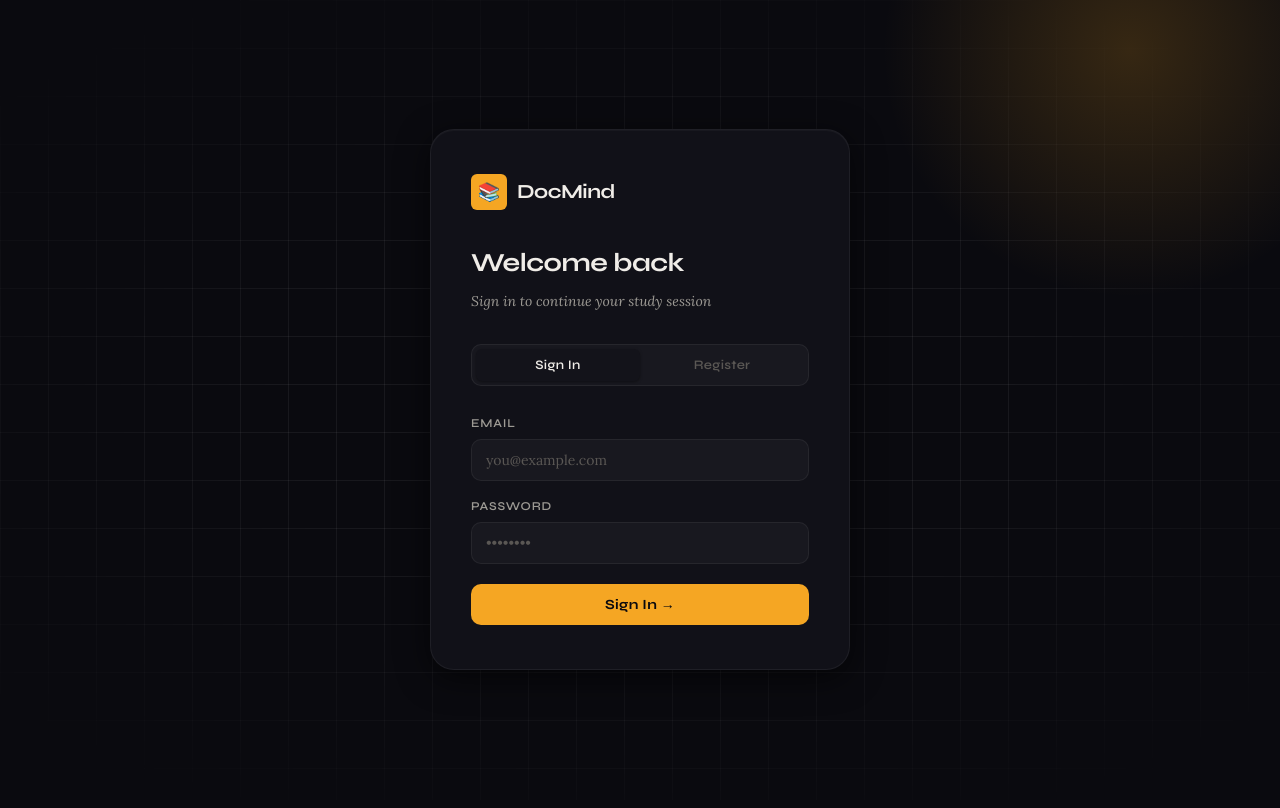
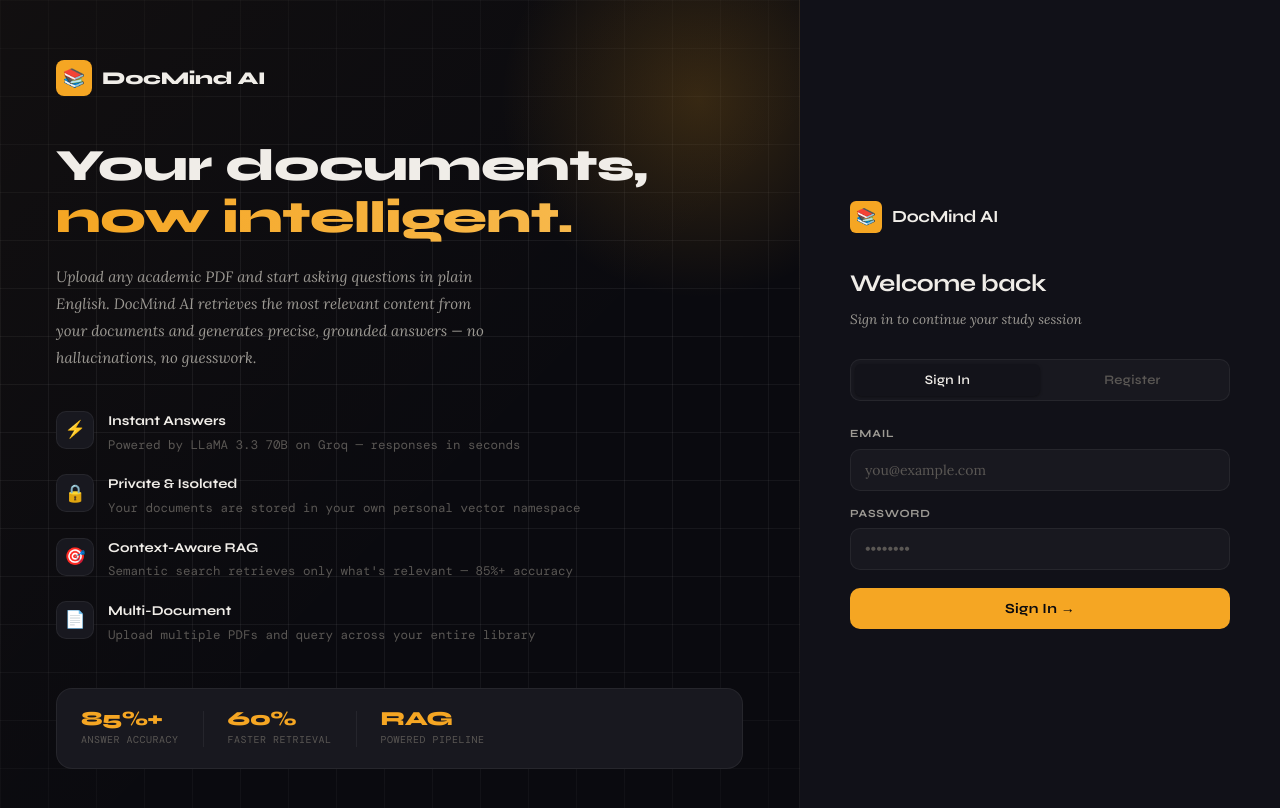
Before and after one commit to Kaviyadharshini1211/Docmind-, a React (Create React App) app in the folder client/: page / in a window 1280 px wide. Shown: the top 808 px of the page. Built offline with nearby package versions, Linux system fonts and the light colour scheme; no server answers; the HTML template or start-up script is replaced by a standard one; a web font is replaced by a local one.

Commit message:
login page improved with intro

```diff
--- a/client/src/pages/AuthPage.css
+++ b/client/src/pages/AuthPage.css
@@ -1,16 +1,16 @@
 /* src/pages/AuthPage.css */
+
+/* ── Page Layout: two columns ── */
 .auth-page {
   min-height: 100vh;
   display: flex;
-  align-items: center;
-  justify-content: center;
+  align-items: stretch;
   background: var(--bg-base);
   position: relative;
   overflow: hidden;
-  padding: 24px;
 }
 
-/* Background grid */
+/* Background grid on the whole page */
 .auth-page::before {
   content: '';
   position: absolute;
@@ -19,34 +19,212 @@
     linear-gradient(var(--border) 1px, transparent 1px),
     linear-gradient(90deg, var(--border) 1px, transparent 1px);
   background-size: 48px 48px;
-  mask-image: radial-gradient(ellipse 70% 60% at 50% 50%, black 40%, transparent 100%);
+  mask-image: radial-gradient(ellipse 80% 80% at 30% 50%, black 30%, transparent 100%);
   pointer-events: none;
+  z-index: 0;
 }
 
-/* Amber glow orb */
-.auth-page::after {
+/* ══════════════════════════════
+   LEFT — Intro Panel
+══════════════════════════════ */
+.auth-intro {
+  flex: 1;
+  padding: 60px 56px;
+  display: flex;
+  flex-direction: column;
+  justify-content: center;
+  position: relative;
+  z-index: 1;
+  border-right: 1px solid var(--border);
+  background: linear-gradient(
+    135deg,
+    rgba(245, 166, 35, 0.03) 0%,
+    transparent 60%
+  );
+}
+
+/* Amber orb top-right of intro */
+.auth-intro::after {
   content: '';
   position: absolute;
-  width: 500px;
-  height: 500px;
+  width: 400px;
+  height: 400px;
   border-radius: 50%;
   background: radial-gradient(circle, var(--accent-glow) 0%, transparent 70%);
-  top: -200px;
+  top: -100px;
   right: -100px;
   pointer-events: none;
+  z-index: 0;
+}
+
+.auth-intro > * {
+  position: relative;
+  z-index: 1;
+}
+
+/* Logo */
+.auth-intro-logo {
+  display: flex;
+  align-items: center;
+  gap: 10px;
+  margin-bottom: 44px;
+}
+
+.auth-intro-icon {
+  width: 36px;
+  height: 36px;
+  background: var(--accent);
+  border-radius: 8px;
+  display: flex;
+  align-items: center;
+  justify-content: center;
+  font-size: 18px;
+}
+
+.auth-intro-brand {
+  font-family: var(--font-display);
+  font-size: 18px;
+  font-weight: 800;
+  color: var(--text-primary);
+  letter-spacing: -0.3px;
+}
+
+/* Heading */
+.auth-intro-heading {
+  font-family: var(--font-display);
+  font-size: clamp(2rem, 3.5vw, 3rem);
+  font-weight: 800;
+  line-height: 1.15;
+  letter-spacing: -0.5px;
+  color: var(--text-primary);
+  margin-bottom: 20px;
+}
+
+.auth-intro-highlight {
+  background: linear-gradient(90deg, var(--accent), #f7b84b);
+  -webkit-background-clip: text;
+  -webkit-text-fill-color: transparent;
+  background-clip: text;
+}
+
+/* Description */
+.auth-intro-desc {
+  font-size: 15px;
+  color: var(--text-secondary);
+  line-height: 1.8;
+  max-width: 440px;
+  margin-bottom: 40px;
+  font-style: italic;
+}
+
+/* Features list */
+.auth-features {
+  display: flex;
+  flex-direction: column;
+  gap: 20px;
+  margin-bottom: 44px;
+}
+
+.auth-feature {
+  display: flex;
+  align-items: flex-start;
+  gap: 14px;
+  animation: fadeIn 0.4s ease both;
+}
+
+.auth-feature:nth-child(1) { animation-delay: 0.05s; }
+.auth-feature:nth-child(2) { animation-delay: 0.1s; }
+.auth-feature:nth-child(3) { animation-delay: 0.15s; }
+.auth-feature:nth-child(4) { animation-delay: 0.2s; }
+
+.auth-feature-icon {
+  width: 38px;
+  height: 38px;
+  border-radius: 10px;
+  background: var(--bg-elevated);
+  border: 1px solid var(--border);
+  display: flex;
+  align-items: center;
+  justify-content: center;
+  font-size: 17px;
+  flex-shrink: 0;
+}
+
+.auth-feature-title {
+  font-family: var(--font-display);
+  font-size: 13.5px;
+  font-weight: 700;
+  color: var(--text-primary);
+  margin-bottom: 3px;
+}
+
+.auth-feature-desc {
+  font-size: 12.5px;
+  color: var(--text-muted);
+  line-height: 1.5;
+  font-family: var(--font-mono);
+}
+
+/* Stats bar */
+.auth-stats {
+  display: flex;
+  align-items: center;
+  gap: 24px;
+  padding: 20px 24px;
+  background: var(--bg-elevated);
+  border: 1px solid var(--border);
+  border-radius: var(--radius-lg);
+}
+
+.auth-stat {
+  display: flex;
+  flex-direction: column;
+  gap: 3px;
+}
+
+.auth-stat-num {
+  font-family: var(--font-display);
+  font-size: 20px;
+  font-weight: 800;
+  color: var(--accent);
+  letter-spacing: -0.5px;
+  line-height: 1;
+}
+
+.auth-stat-label {
+  font-family: var(--font-mono);
+  font-size: 10px;
+  color: var(--text-muted);
+  text-transform: uppercase;
+  letter-spacing: 0.5px;
+}
+
+.auth-stat-divider {
+  width: 1px;
+  height: 36px;
+  background: var(--border);
+  flex-shrink: 0;
+}
+
+/* ══════════════════════════════
+   RIGHT — Form Panel
+══════════════════════════════ */
+.auth-form-side {
+  width: 480px;
+  flex-shrink: 0;
+  display: flex;
+  align-items: center;
+  justify-content: center;
+  padding: 40px 40px;
+  position: relative;
+  z-index: 1;
+  background: var(--bg-surface);
 }
 
 .auth-card {
   width: 100%;
-  max-width: 420px;
-  background: var(--bg-surface);
-  border: 1px solid var(--border);
-  border-radius: var(--radius-xl);
-  padding: 44px 40px;
-  position: relative;
-  z-index: 1;
+  max-width: 380px;
   animation: scaleIn 0.4s ease both;
-  box-shadow: var(--shadow-lg), inset 0 1px 0 #ffffff08;
 }
 
 .auth-logo {
@@ -57,27 +235,27 @@
 }
 
 .auth-logo-icon {
-  width: 36px;
-  height: 36px;
+  width: 32px;
+  height: 32px;
   background: var(--accent);
   border-radius: var(--radius-sm);
   display: flex;
   align-items: center;
   justify-content: center;
-  font-size: 18px;
+  font-size: 16px;
 }
 
 .auth-logo-text {
   font-family: var(--font-display);
-  font-size: 20px;
+  font-size: 17px;
   font-weight: 700;
   color: var(--text-primary);
-  letter-spacing: -0.5px;
+  letter-spacing: -0.3px;
 }
 
 .auth-title {
   font-family: var(--font-display);
-  font-size: 26px;
+  font-size: 24px;
   font-weight: 700;
   color: var(--text-primary);
   letter-spacing: -0.5px;
@@ -85,10 +263,9 @@
 }
 
 .auth-subtitle {
-  font-size: 14px;
+  font-size: 13.5px;
   color: var(--text-secondary);
-  margin-bottom: 32px;
-  font-family: var(--font-body);
+  margin-bottom: 28px;
   font-style: italic;
 }
 
@@ -98,7 +275,7 @@
   background: var(--bg-elevated);
   border-radius: var(--radius-md);
   padding: 4px;
-  margin-bottom: 28px;
+  margin-bottom: 24px;
   border: 1px solid var(--border);
 }
 
@@ -127,7 +304,7 @@
 .auth-form {
   display: flex;
   flex-direction: column;
-  gap: 16px;
+  gap: 14px;
 }
 
 .form-group {
@@ -138,8 +315,8 @@
 
 .form-label {
   font-family: var(--font-display);
-  font-size: 12px;
-  font-weight: 600;
+  font-size: 11px;
+  font-weight: 700;
   color: var(--text-secondary);
   letter-spacing: 0.8px;
   text-transform: uppercase;
@@ -174,7 +351,7 @@
   border-radius: var(--radius-md);
   padding: 10px 14px;
   color: var(--error);
-  font-size: 13px;
+  font-size: 12.5px;
   font-family: var(--font-mono);
 }
 
@@ -209,10 +386,74 @@
 }
 
 .spinner {
-  width: 16px;
-  height: 16px;
+  width: 15px;
+  height: 15px;
   border: 2px solid transparent;
   border-top-color: currentColor;
   border-radius: 50%;
   animation: spin 0.7s linear infinite;
 }
+
+/* ══════════════════════════════
+   RESPONSIVE — stack on mobile
+══════════════════════════════ */
+@media (max-width: 900px) {
+  .auth-page {
+    flex-direction: column;
+    align-items: stretch;
+  }
+
+  .auth-intro {
+    padding: 40px 24px 32px;
+    border-right: none;
+    border-bottom: 1px solid var(--border);
+  }
+
+  .auth-intro-heading {
+    font-size: 1.8rem;
+  }
+
+  .auth-intro-desc {
+    font-size: 14px;
+  }
+
+  .auth-features {
+    display: grid;
+    grid-template-columns: 1fr 1fr;
+    gap: 14px;
+    margin-bottom: 28px;
+  }
+
+  .auth-form-side {
+    width: 100%;
+    padding: 32px 24px 40px;
+  }
+
+  .auth-card {
+    max-width: 100%;
+  }
+
+  .auth-stats {
+    gap: 16px;
+    padding: 16px;
+  }
+
+  .auth-stat-num {
+    font-size: 16px;
+  }
+}
+
+@media (max-width: 500px) {
+  .auth-features {
+    grid-template-columns: 1fr;
+  }
+
+  .auth-stats {
+    flex-wrap: wrap;
+    gap: 12px;
+  }
+
+  .auth-stat-divider {
+    display: none;
+  }
+}
--- a/client/src/pages/AuthPage.js
+++ b/client/src/pages/AuthPage.js
@@ -43,15 +43,96 @@ export default function AuthPage() {
 
   return (
     <div className="auth-page">
+
+      {/* ── LEFT: Intro ── */}
+      <div className="auth-intro">
+        <div className="auth-intro-logo">
+          <div className="auth-intro-icon">📚</div>
+          <span className="auth-intro-brand">DocMind AI</span>
+        </div>
+
+        <h1 className="auth-intro-heading">
+          Your documents,<br />
+          <span className="auth-intro-highlight">now intelligent.</span>
+        </h1>
+
+        <p className="auth-intro-desc">
+          Upload any academic PDF and start asking questions in plain English.
+          DocMind AI retrieves the most relevant content from your documents and
+          generates precise, grounded answers — no hallucinations, no guesswork.
+        </p>
+
+        <div className="auth-features">
+          <div className="auth-feature">
+            <div className="auth-feature-icon">⚡</div>
+            <div>
+              <div className="auth-feature-title">Instant Answers</div>
+              <div className="auth-feature-desc">
+                Powered by LLaMA 3.3 70B on Groq — responses in seconds
+              </div>
+            </div>
+          </div>
+
+          <div className="auth-feature">
+            <div className="auth-feature-icon">🔒</div>
+            <div>
+              <div className="auth-feature-title">Private & Isolated</div>
+              <div className="auth-feature-desc">
+                Your documents are stored in your own personal vector namespace
+              </div>
+            </div>
+          </div>
+
+          <div className="auth-feature">
+            <div className="auth-feature-icon">🎯</div>
+            <div>
+              <div className="auth-feature-title">Context-Aware RAG</div>
+              <div className="auth-feature-desc">
+                Semantic search retrieves only what's relevant — 85%+ accuracy
+              </div>
+            </div>
+          </div>
+
+          <div className="auth-feature">
+            <div className="auth-feature-icon">📄</div>
+            <div>
+              <div className="auth-feature-title">Multi-Document</div>
+              <div className="auth-feature-desc">
+                Upload multiple PDFs and query across your entire library
+              </div>
+            </div>
+          </div>
+        </div>
+
+        <div className="auth-stats">
+          <div className="auth-stat">
+            <span className="auth-stat-num">85%+</span>
+            <span className="auth-stat-label">Answer Accuracy</span>
+          </div>
+          <div className="auth-stat-divider" />
+          <div className="auth-stat">
+            <span className="auth-stat-num">60%</span>
+            <span className="auth-stat-label">Faster Retrieval</span>
+          </div>
+          <div className="auth-stat-divider" />
+          <div className="auth-stat">
+            <span className="auth-stat-num">RAG</span>
+            <span className="auth-stat-label">Powered Pipeline</span>
+          </div>
+        </div>
+      </div>
+
+      {/* ── RIGHT: Auth Form ── */}
+      <div className="auth-form-side">
         <div className="auth-card">
           <div className="auth-logo">
             <div className="auth-logo-icon">📚</div>
-          <span className="auth-logo-text">DocMind </span>
+            <span className="auth-logo-text">DocMind AI</span>
           </div>
 
-        <h1 className="auth-title">
+          <h2 className="auth-title">
             {tab === "login" ? "Welcome back" : "Create account"}
-        </h1>
+          </h2>
           <p className="auth-subtitle">
             {tab === "login"
               ? "Sign in to continue your study session"
@@ -130,5 +211,6 @@ export default function AuthPage() {
           </form>
         </div>
       </div>
+    </div>
   );
 }
```
Also changed, not shown: 1 other file (tests, documents, lock files or other folders). Lines whose indentation alone changed are shown as unchanged.
